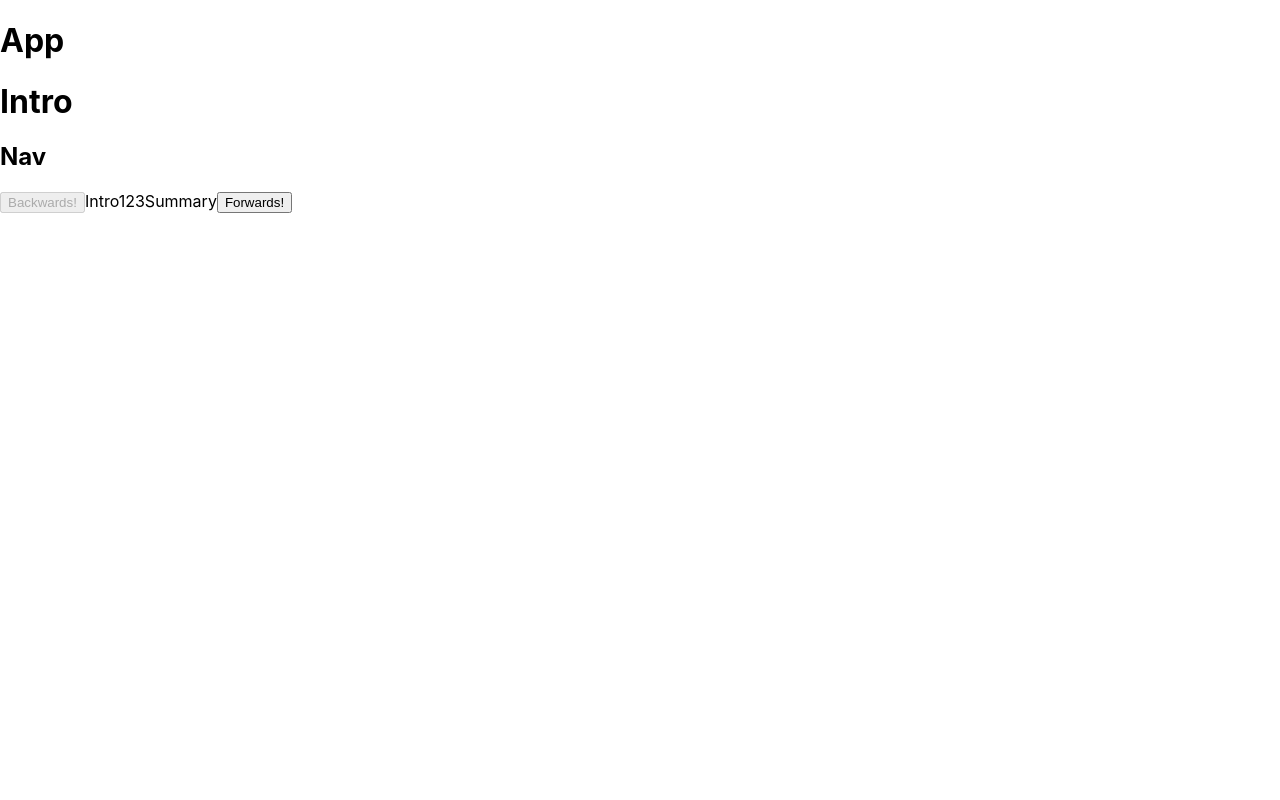
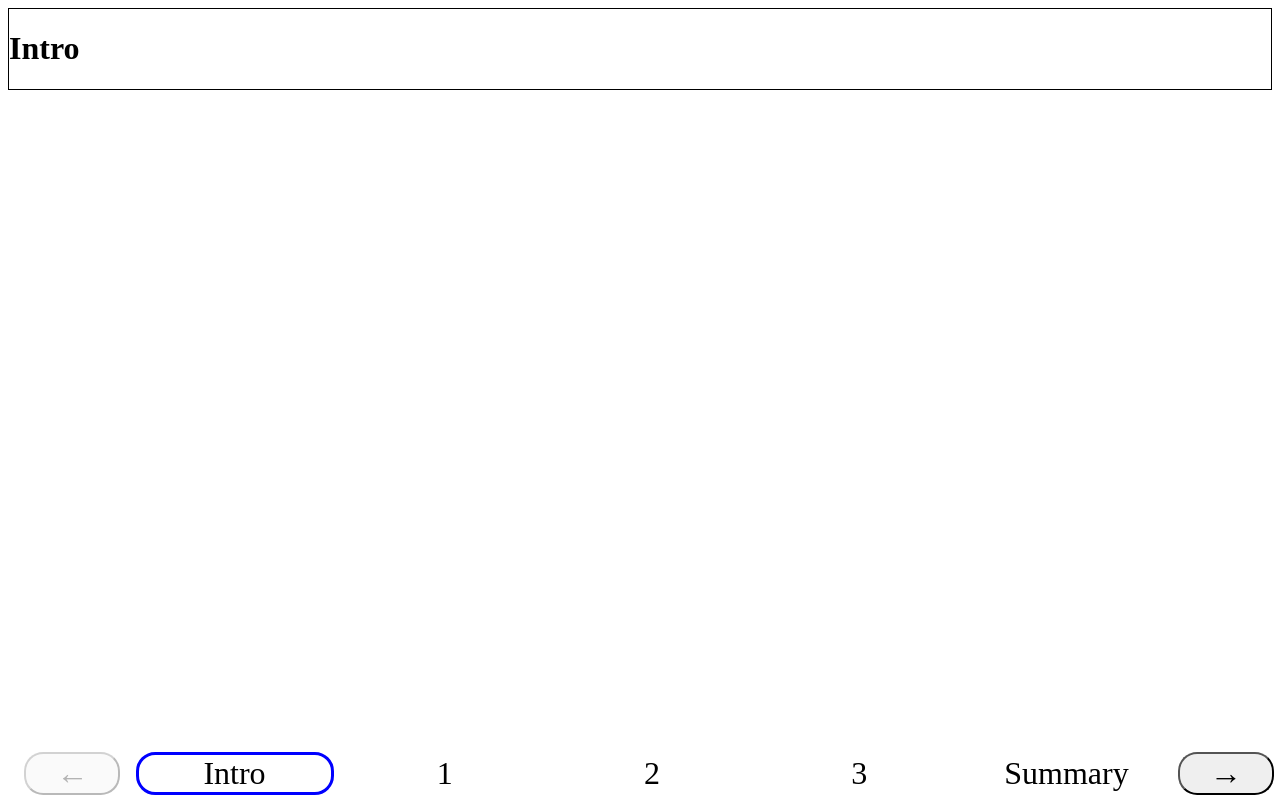
Before and after one commit to EricRobertCampbell/introductory-react-project, a React (Create React App) app: page / in a window 1280 px wide. Built offline with nearby package versions, Linux system fonts and the light colour scheme.

Commit message:
Nav bar functionality implemented
Nav bar can now navigate between the different pages, and it also
displays the current page. Styling was also implemented.

```diff
--- a/src/App.css
+++ b/src/App.css
@@ -1,38 +1,3 @@
 .App {
   text-align: center;
 }
-
-.App-logo {
-  height: 40vmin;
-  pointer-events: none;
-}
-
-@media (prefers-reduced-motion: no-preference) {
-  .App-logo {
-    animation: App-logo-spin infinite 20s linear;
-  }
-}
-
-.App-header {
-  background-color: #282c34;
-  min-height: 100vh;
-  display: flex;
-  flex-direction: column;
-  align-items: center;
-  justify-content: center;
-  font-size: calc(10px + 2vmin);
-  color: white;
-}
-
-.App-link {
-  color: #61dafb;
-}
-
-@keyframes App-logo-spin {
-  from {
-    transform: rotate(0deg);
-  }
-  to {
-    transform: rotate(360deg);
-  }
-}
--- a/src/App.js
+++ b/src/App.js
@@ -1,5 +1,4 @@
 import React, { Component } from 'react';
-import logo from './logo.svg';
 import './App.css';
 
 //Get custom components
@@ -74,8 +73,6 @@ class App extends Component {
 	render() {
 		return (
 			<React.Fragment>
-				<h1>App</h1>
-
 				{/*The current page to display*/}
 				{this.displayCurrentPage()}
 
--- a/src/components/Nav.jsx
+++ b/src/components/Nav.jsx
@@ -1,5 +1,4 @@
 import React, { Component } from 'react';
-import NavButton from './NavButton';
 
 class Nav extends Component {
 	render() {
@@ -9,7 +8,7 @@ class Nav extends Component {
 		//Generate the navigation / position stuff on the bottom of the page
 		let navIndicators = [];
 		for (let i = 0; i < numPages; i++) {
-			let className = 'navIndicator' + i === current ? "current" : "";
+			let className = 'navIndicator' + (i === current ? " current" : "");
 			let elem;
 			if (i === 0) {
 				elem = <span key={i} className={className}>Intro</span>;
@@ -22,14 +21,12 @@ class Nav extends Component {
 		}
 		return (
 			<nav>
-				<h1>Nav</h1>
-
 				{/*Navigate Backwards*/}
 				<button
 					type="button"
 					onClick={this.props.decrement}
 					disabled={current === 0 ? true : false}
-				>Backwards!</button>
+				>&larr;</button>
 
 				{/* Generate the positions on the bottom of the page here */}
 				{ navIndicators }
@@ -39,7 +36,7 @@ class Nav extends Component {
 					type="button"
 					onClick={this.props.increment}
 					disabled={current === numPages - 1 ? true : false}
-				>Forwards!</button>
+				>&rarr;</button>
 			</nav>
 		);
 	}
--- a/src/index.css
+++ b/src/index.css
@@ -1,13 +1,53 @@
+:root {
+	--bg-colour: white;
+}
 body {
-  margin: 0;
-  font-family: -apple-system, BlinkMacSystemFont, 'Segoe UI', 'Roboto', 'Oxygen',
-    'Ubuntu', 'Cantarell', 'Fira Sans', 'Droid Sans', 'Helvetica Neue',
-    sans-serif;
-  -webkit-font-smoothing: antialiased;
-  -moz-osx-font-smoothing: grayscale;
+	bg-color: var(--bg-colour);
+	-webkit-font-smoothing: antialiased;
+	-moz-osx-font-smoothing: grayscale;
 }
 
 code {
   font-family: source-code-pro, Menlo, Monaco, Consolas, 'Courier New',
     monospace;
 }
+
+#root {
+	border: 1px solid black;
+}
+
+nav {
+	--span-dim: 6em; /*The dimension of the navigation spans  */
+}
+
+
+nav {
+	position: fixed;
+	bottom: 5px;
+	width: 100vw;
+	display: flex;
+	flex-direction: row;
+	justify-content: space-evenly;
+	align-items: center;
+}
+
+nav span {
+	text-align: center;
+	vertical-align: center;
+	display: inline-block;
+	width: var(--span-dim);
+	border: 3px solid var(--bgb-color);
+}
+
+nav span.current {
+	border: 3px solid blue;
+}
+
+nav button {
+	width: calc(var(--span-dim) / 2);
+}
+
+nav button, nav span {
+	font-size: 200%;
+	border-radius: calc(var(--span-dim) / 10);
+}
```
Also changed, not shown: public/index.html (+0 -10 lines).
